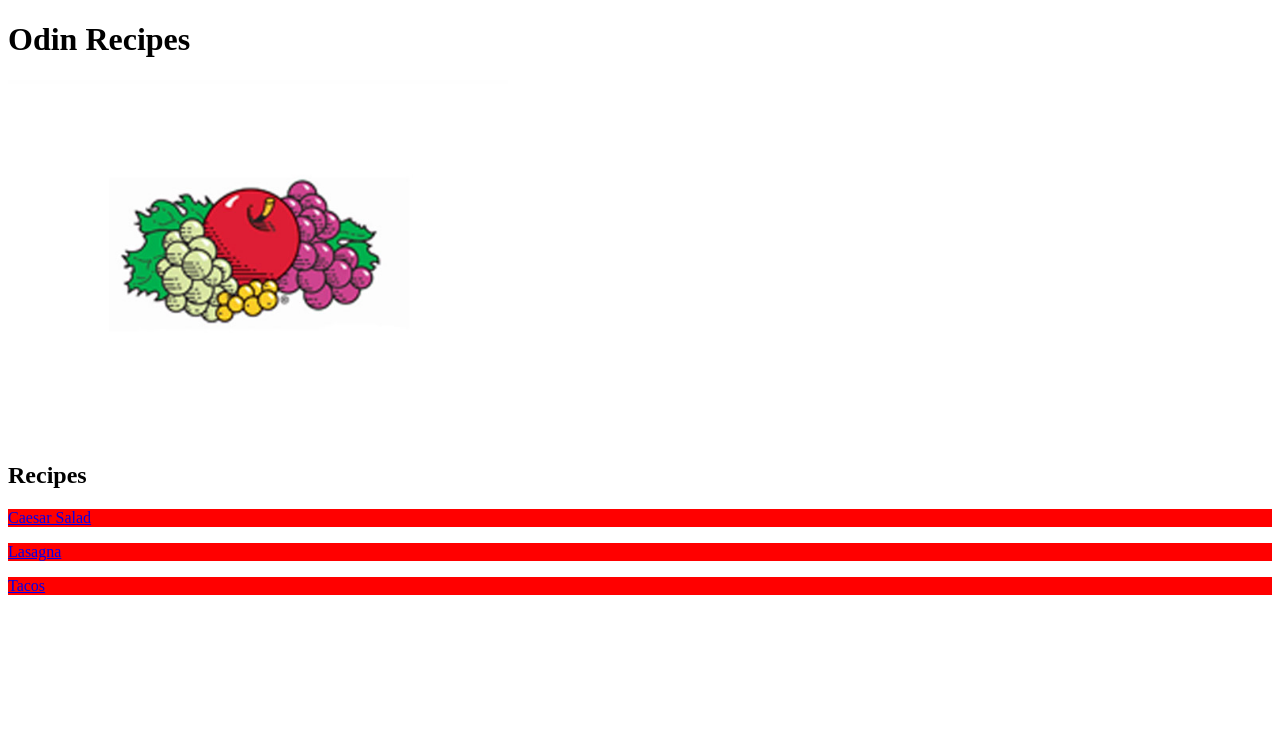
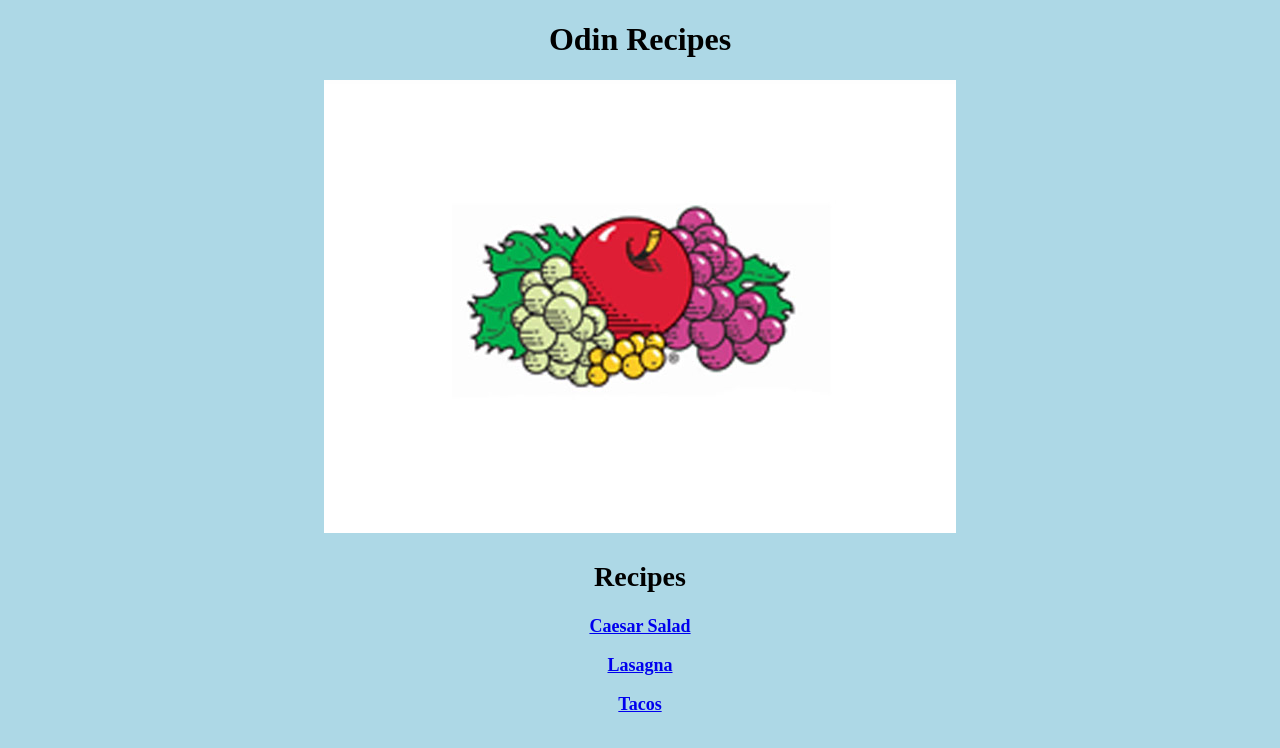
Before and after one commit to AxAodo/odin-recipes, a plain HTML site: page index.html in a window 1280 px wide. Drawn offline with Linux system fonts and the light colour scheme.

Commit message:
Adding stylesheet

```diff
--- a/index.html
+++ b/index.html
@@ -12,9 +12,8 @@
 
     <h1>Odin Recipes</h1>
 
-    <img src="recipes/images/fruit-of-the-loom.jpg" alt="Fruit Image"
-    height="auto"
-    width="500">
+    <p class="fruit">
+    <img src="recipes/images/fruit-of-the-loom.jpg" alt="Fruit Image"> </p>
 
     <h2>Recipes</h2>
     <p><a href="recipes/salad.html">Caesar Salad</a></p>
--- a/styles.css
+++ b/styles.css
@@ -1,5 +1,21 @@
 /* styles testing page */
 
+body {
+  background-color: lightblue;
+}
+
+h1 {
+  text-align: center;
+  font-size: 32px;
+}
+
+h2 {
+  font-size: 28px;
+  text-align: center;
+}
+
 p {
-  background-color: red;
+  font-size: 18px;
+  font-weight: bold;
+  text-align: center;
 }
```
Also changed, not shown: recipes/lasagna.html (+2 -0 lines), recipes/salad.html (+1 -0 lines), recipes/tacos.html (+3 -0 lines).
